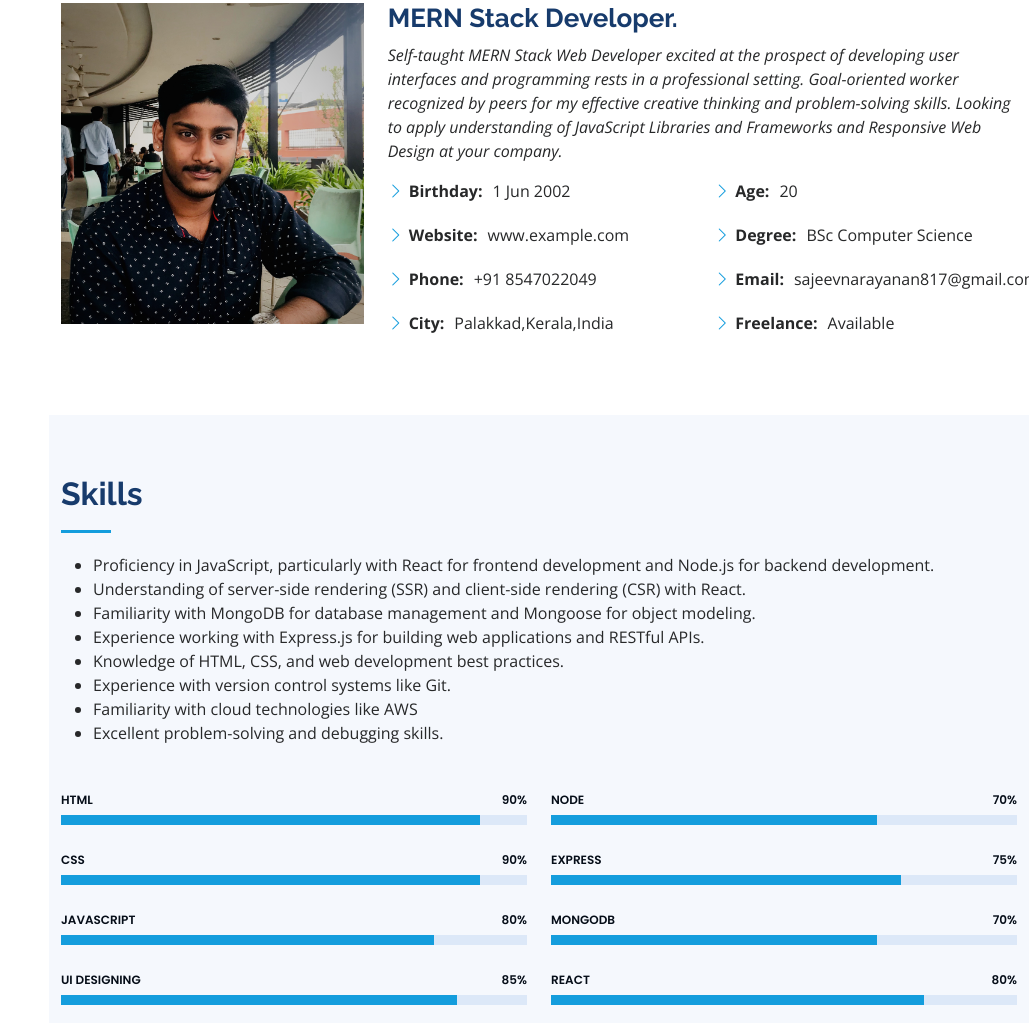
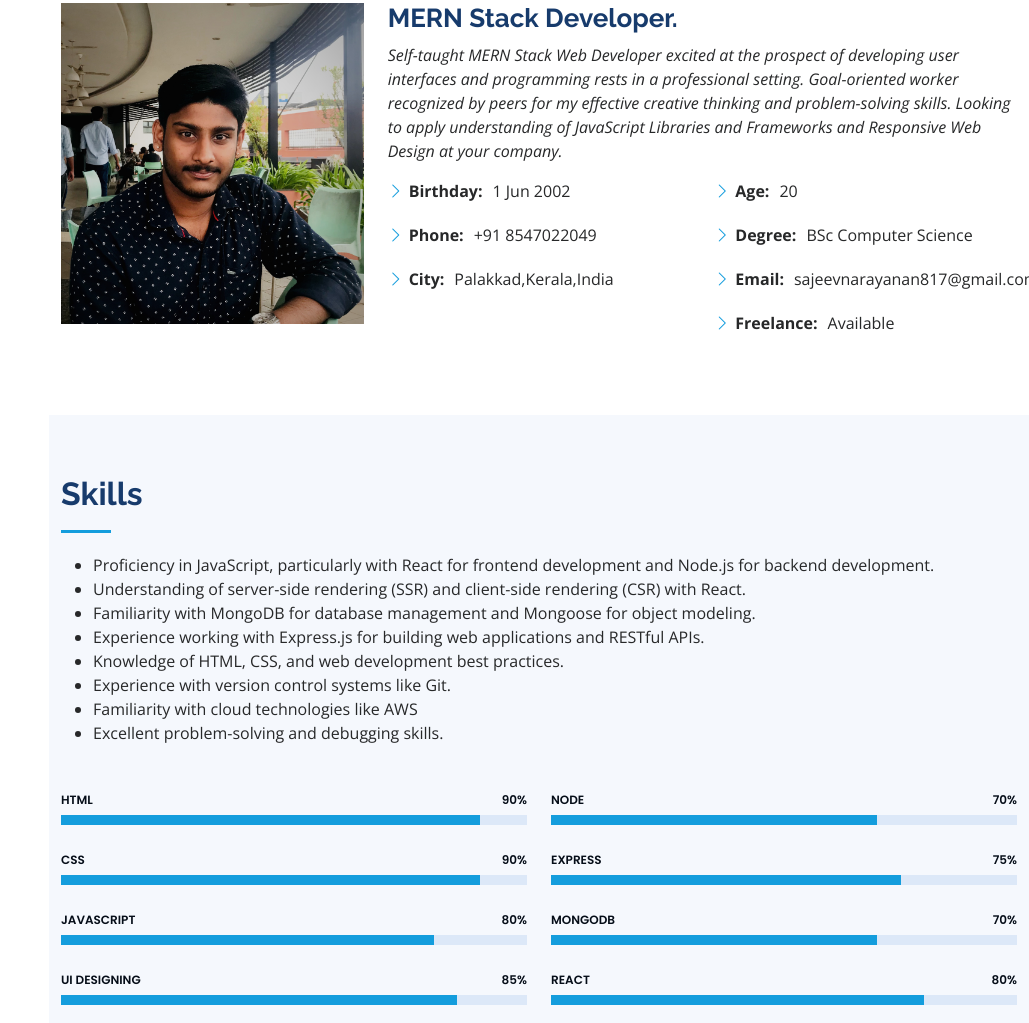
Before and after one commit to Sajeev-Narayanan/sajeevnarayanan, a plain HTML site: page index.html in a window 1280 px wide. Shown: the part 965-1988 px from the top of the page, without its empty margins (251-1280 px from the left). Drawn offline with nearby package versions, Linux system fonts and the light colour scheme.

Commit message:
ok all done

```diff
--- a/index.html
+++ b/index.html
@@ -116,7 +116,8 @@
               <div class="col-lg-6">
                 <ul>
                   <li><i class="bi bi-chevron-right"></i> <strong>Birthday:</strong> <span>1 Jun 2002</span></li>
-                  <li><i class="bi bi-chevron-right"></i> <strong>Website:</strong> <span>www.example.com</span></li>
+                  <!-- <li><i class="bi bi-chevron-right"></i> <strong>Website:</strong>
+                    <span>https://sajeev-narayanan.github.io/sajeevnarayanane/</span></li> -->
                   <li><i class="bi bi-chevron-right"></i> <strong>Phone:</strong> <span>+91 8547022049</span></li>
                   <li><i class="bi bi-chevron-right"></i> <strong>City:</strong> <span>Palakkad,Kerala,India</span></li>
                 </ul>
```
